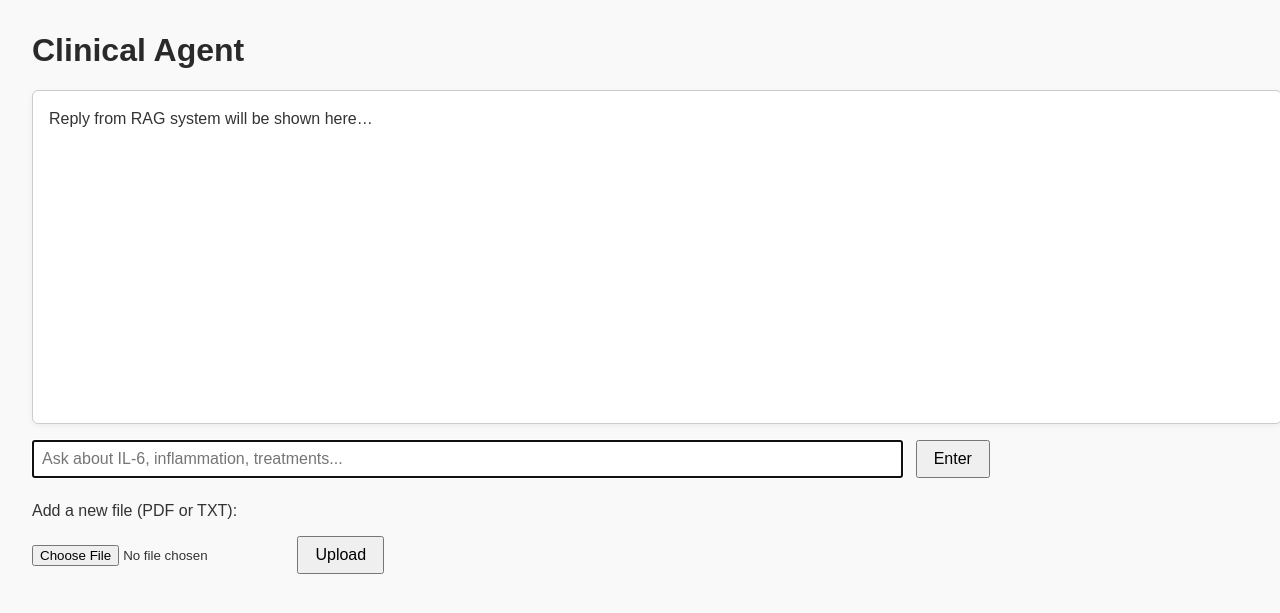
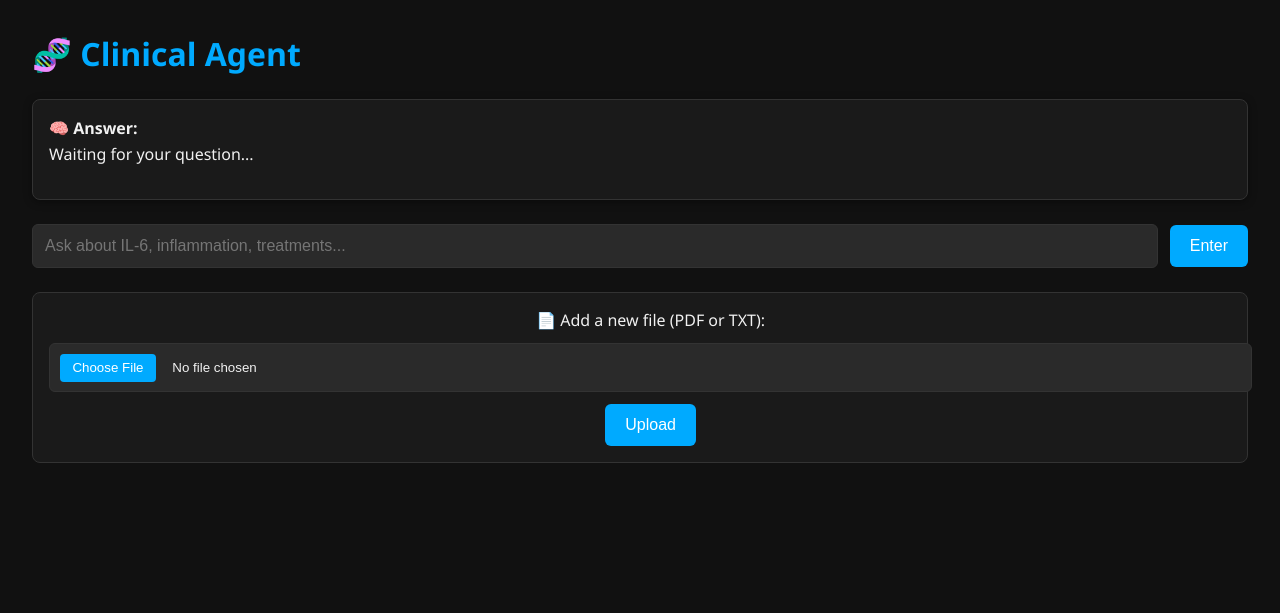
Before and after one commit to prakhar105/clinical-rag-agent, a FastAPI app: page / in a window 1280 px wide. Shown: the top 613 px of the page. Run offline with FastAPI, Linux system fonts and the light colour scheme.

Commit message:
Second Commit

```diff
--- a/app/templates/index.html
+++ b/app/templates/index.html
@@ -1,67 +1,169 @@
 <!DOCTYPE html>
 <html lang="en">
 <head>
-    <meta charset="UTF-8">
+  <meta charset="UTF-8" />
+  <meta name="viewport" content="width=device-width, initial-scale=1.0"/>
   <title>Clinical Agent</title>
   <style>
+    :root {
+      --primary-bg: #111;
+      --secondary-bg: #1a1a1a;
+      --border-color: #333;
+      --accent-color: #00aaff;
+      --text-color: #f1f1f1;
+      --input-bg: #2a2a2a;
+      --btn-bg: #00aaff;
+      --btn-hover: #0077cc;
+    }
+
     body {
-            font-family: Arial, sans-serif;
+      font-family: 'Segoe UI', Tahoma, Geneva, Verdana, sans-serif;
+      background-color: var(--primary-bg);
+      color: var(--text-color);
       margin: 2rem;
-            background: #f9f9f9;
-            color: #333;
     }
 
     h1 {
-            color: #2a2a2a;
+      color: var(--accent-color);
+      font-size: 2rem;
+      margin-bottom: 1.5rem;
     }
 
     #chatbox {
-            width: 100%;
-            height: 300px;
-            border: 1px solid #ccc;
+      background-color: var(--secondary-bg);
+      border: 1px solid var(--border-color);
+      border-radius: 8px;
       padding: 1rem;
-            background: #fff;
-            overflow-y: auto;
-            margin-bottom: 1rem;
-            white-space: pre-wrap;
-            line-height: 1.5;
-            border-radius: 6px;
-            box-shadow: 0 2px 6px rgba(0,0,0,0.05);
+      box-shadow: 0 2px 8px rgba(0, 0, 0, 0.4);
+      margin-bottom: 1.5rem;
     }
 
-        #query {
-            width: 70%;
-            padding: 0.5rem;
-            font-size: 1rem;
+    #answer {
+      margin-bottom: 1rem;
+      line-height: 1.6;
     }
 
-        #submitBtn, #uploadBtn {
-            padding: 0.5rem 1rem;
+    #context-toggle {
+      color: var(--accent-color);
+      cursor: pointer;
+      display: inline-flex;
+      align-items: center;
+      margin-top: 0.5rem;
+    }
+
+    #context-toggle:hover {
+      text-decoration: underline;
+    }
+
+    #context-box {
+      display: none;
+      margin-top: 1rem;
+      padding: 0.75rem;
+      background-color: #222;
+      border: 1px solid var(--border-color);
+      border-radius: 6px;
+      white-space: pre-wrap;
+      font-size: 0.95rem;
+    }
+
+    form {
+      display: flex;
+      flex-wrap: wrap;
+      gap: 0.75rem;
+      margin-bottom: 1.5rem;
+      align-items: center;
+    }
+
+    input[type="text"] {
+      flex: 1;
+      padding: 0.75rem;
       font-size: 1rem;
-            margin-left: 0.5rem;
+      background-color: var(--input-bg);
+      border: 1px solid var(--border-color);
+      color: var(--text-color);
+      border-radius: 6px;
+      outline: none;
+    }
+
+    button {
+      padding: 0.75rem 1.25rem;
+      font-size: 1rem;
+      background-color: var(--btn-bg);
+      color: white;
+      border: none;
+      border-radius: 6px;
+      cursor: pointer;
+      transition: background-color 0.2s ease-in-out;
+    }
+
+    button:hover {
+      background-color: var(--btn-hover);
+    }
+
+    #uploadForm {
+      display: flex;
+      flex-direction: column;
+      gap: 0.75rem;
+      padding: 1rem;
+      background-color: var(--secondary-bg);
+      border: 1px solid var(--border-color);
+      border-radius: 8px;
+    }
+
+    #uploadForm label {
+      font-weight: 500;
+    }
+
+    input[type="file"] {
+      background-color: var(--input-bg);
+      color: var(--text-color);
+      padding: 0.6rem;
+      border-radius: 6px;
+      border: 1px solid var(--border-color);
+      width: 100%;
       cursor: pointer;
     }
 
-        #uploadForm {
-            margin-top: 1.5rem;
+    input[type="file"]::-webkit-file-upload-button {
+      background-color: var(--btn-bg);
+      color: white;
+      border: none;
+      padding: 0.4rem 0.8rem;
+      border-radius: 4px;
+      cursor: pointer;
+      margin-right: 1rem;
+    }
+
+    input[type="file"]::-webkit-file-upload-button:hover {
+      background-color: var(--btn-hover);
+    }
+
+    @media (max-width: 768px) {
+      form {
+        flex-direction: column;
+      }
     }
   </style>
 </head>
 <body>
 
-    <h1>Clinical Agent</h1>
+  <h1>🧬 Clinical Agent</h1>
 
-    <div id="chatbox">Reply from RAG system will be shown here…</div>
+  <div id="chatbox">
+    <div id="answer"><strong>🧠 Answer:</strong><br>Waiting for your question...</div>
+    <div id="context-toggle" style="display: none;">▶️ Show Source Context</div>
+    <div id="context-box"></div>
+  </div>
 
   <form id="askForm">
     <input type="text" id="query" name="question" placeholder="Ask about IL-6, inflammation, treatments..." required />
-        <button id="submitBtn" type="submit">Enter</button>
+    <button type="submit">Enter</button>
   </form>
 
   <form id="uploadForm" enctype="multipart/form-data">
-        <p>Add a new file (PDF or TXT):</p>
-        <input type="file" name="file" accept=".pdf,.txt" />
-        <button type="submit" id="uploadBtn">Upload</button>
+    <label for="file">📄 Add a new file (PDF or TXT):</label>
+    <input type="file" name="file" id="file" accept=".pdf,.txt" />
+    <button type="submit">Upload</button>
   </form>
 
   <script>
@@ -69,39 +171,57 @@
     const chatbox = document.getElementById("chatbox");
     const queryInput = document.getElementById("query");
     const uploadForm = document.getElementById("uploadForm");
+    const answerEl = document.getElementById("answer");
+    const contextToggle = document.getElementById("context-toggle");
+    const contextBox = document.getElementById("context-box");
 
-        // Focus input on load
     queryInput.focus();
 
     askForm.onsubmit = async (e) => {
       e.preventDefault();
       const formData = new FormData(askForm);
-            chatbox.innerText = "Thinking...";
+      answerEl.innerHTML = "<strong>🧠 Answer:</strong><br>💭 Thinking…";
+      contextBox.style.display = "none";
+      contextBox.innerText = "";
+      contextToggle.style.display = "none";
 
       try {
         const res = await fetch("/ask", { method: "POST", body: formData });
         const data = await res.json();
-                chatbox.innerText = data.reply;
-            } catch (error) {
-                chatbox.innerText = "Error retrieving response.";
-                console.error(error);
+
+        const answerText = data.reply?.answer || "No answer returned.";
+        const contextArray = data.reply?.context;
+        const contextText = Array.isArray(contextArray)
+          ? contextArray.join("\n\n---\n\n")
+          : (contextArray || "No context available.");
+
+        answerEl.innerHTML = `<strong>🧠 Answer:</strong><br>${answerText}`;
+        contextBox.innerText = contextText;
+        contextToggle.style.display = "inline-block";
+      } catch (err) {
+        answerEl.innerHTML = "<strong>🧠 Answer:</strong><br>❌ Error retrieving response.";
+        console.error(err);
       }
     };
+
+    contextToggle.addEventListener("click", () => {
+      const isVisible = contextBox.style.display === "block";
+      contextBox.style.display = isVisible ? "none" : "block";
+      contextToggle.innerText = isVisible ? "▶️ Show Source Context" : "🔽 Hide Source Context";
+    });
 
     uploadForm.onsubmit = async (e) => {
       e.preventDefault();
       const formData = new FormData(uploadForm);
-
       try {
         const res = await fetch("/upload", { method: "POST", body: formData });
         const data = await res.json();
-                alert(data.message || "File uploaded successfully.");
-            } catch (error) {
-                alert("File upload failed.");
-                console.error(error);
+        alert(data.message || "✅ File uploaded successfully.");
+      } catch (err) {
+        alert("❌ File upload failed.");
+        console.error(err);
       }
     };
   </script>
-
 </body>
 </html>
--- a/pyproject.toml
+++ b/pyproject.toml
@@ -15,6 +15,7 @@ dependencies = [
     "pypdf>=6.0.0",
     "pypdf2>=3.0.1",
     "python-multipart>=0.0.20",
+    "sacremoses>=0.1.1",
     "safetensors>=0.6.2",
     "sentence-transformers>=5.1.0",
     "striprtf>=0.0.29",
--- /dev/null
+++ b/run.py
@@ -0,0 +1,5 @@
+# run.py
+import uvicorn
+
+if __name__ == "__main__":
+    uvicorn.run("app.main:app", host="127.0.0.1", port=8000, reload=True)
```
Also changed, not shown: app/rag_pipeline.py (+24 -8 lines), run_server.py (added, +10 -0 lines), assests/app.png (added), 1 other file. Lines whose indentation alone changed are shown as unchanged.
